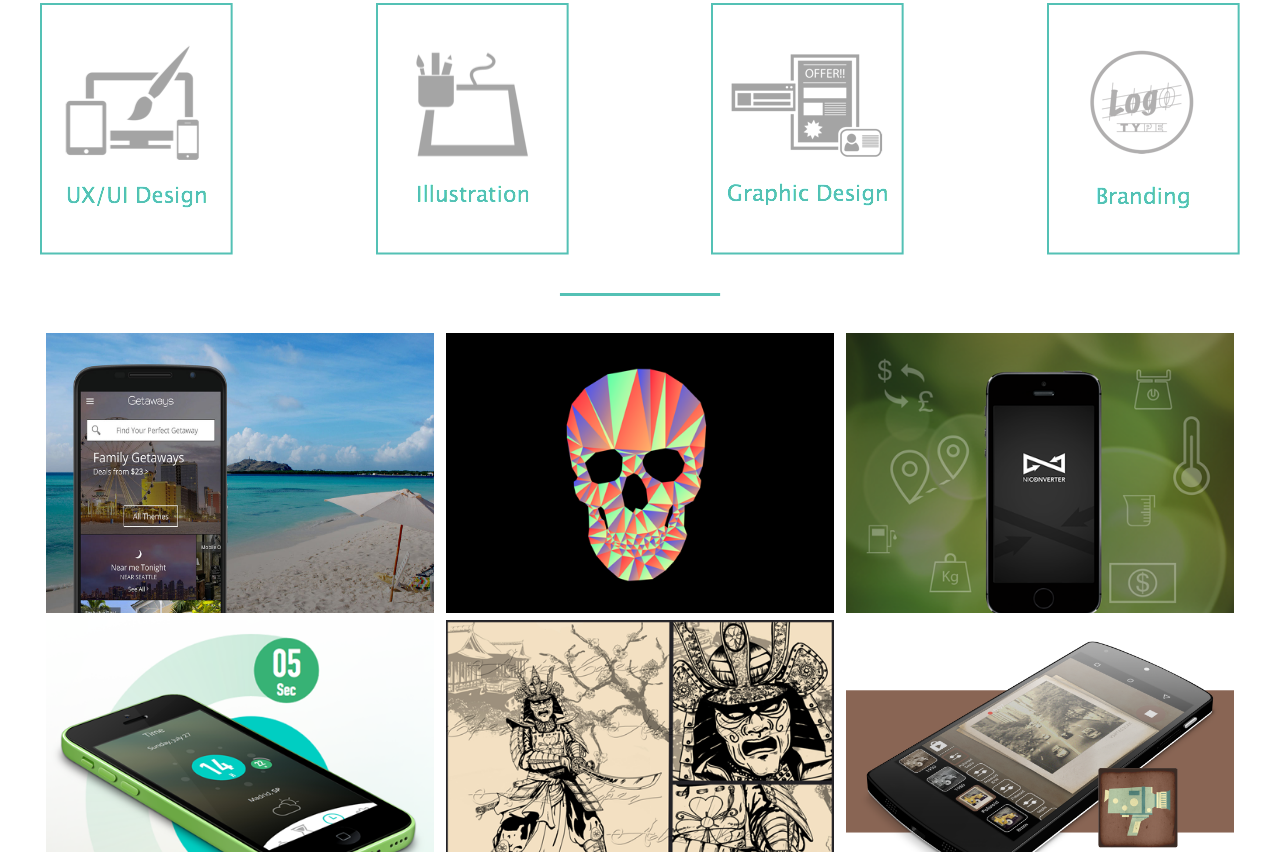
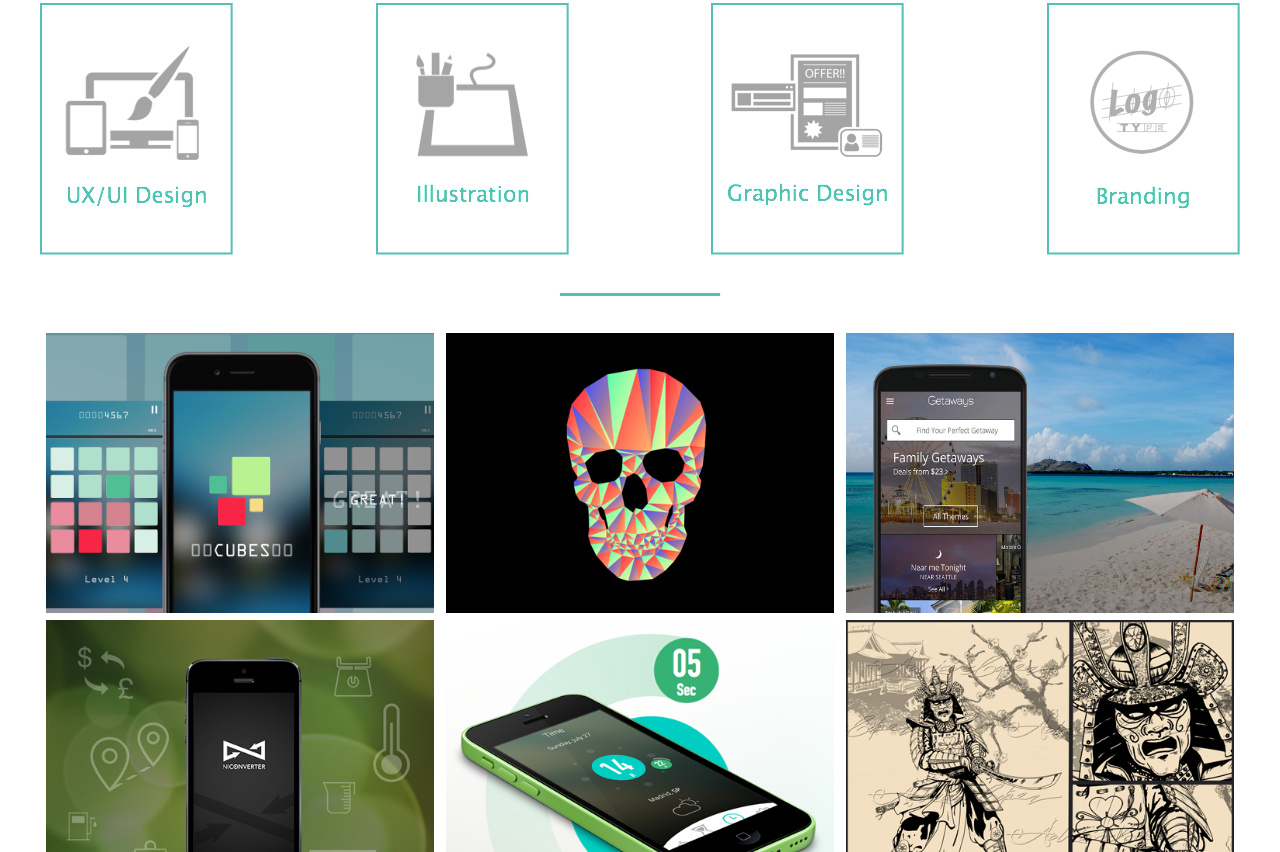
Before and after one commit to Adrisketch/web, a plain HTML site: page index.html in a window 1280 px wide. Shown: the part 432-1284 px from the top of the page. Drawn offline with nearby package versions, Linux system fonts and the light colour scheme.

Commit message:
Upload Cubes

```diff
--- a/index.html
+++ b/index.html
@@ -60,10 +60,10 @@
 
 <div id="grid" class="grid">
 					<figure class="effect-zoe">
-					<img class="gallery" src="images/thumbs/Getaways.png" alt="img14"/>
-                    <a class="gallery" href="images/Getaways.jpg"><img src="images/Getaways.jpg" alt="img14"/></a>
+					<img class="gallery" src="images/thumbs/cubes2.png" alt="img14"/>
+                    <a class="gallery" href="images/cubes.png"><img src="images/cubes.png" alt="img14"/></a>
 					<figcaption>
-						<h2>Groupon Getaways</h2><p>UX UI Design</p>
+						<h2>Cubes Memory</h2><p>UX UI Design</p>
 						<!--<span class="miniicons"><img src="images/twitterlogomini.png"></span>
 						<span class="miniicons"><img src="images/facebooklogomini.png"></span>
 						<span class="miniicons"><img src="images/pinterestlogomini.png"></span>-->
@@ -75,6 +75,18 @@
                     <a class="gallery" href="images/thumbs/skull.png"><img src="images/thumbs/skull.png" alt="img14"/></a>
 					<figcaption>
 						<h2>Skull</h2><p>Illustration</p>
+						<!--<span class="miniicons"><img src="images/twitterlogomini.png"></span>
+						<span class="miniicons"><img src="images/facebooklogomini.png"></span>
+						<span class="miniicons"><img src="images/pinterestlogomini.png"></span>-->
+					</figcaption>
+					</figure>
+
+
+					<figure class="effect-zoe">
+					<img class="gallery" src="images/thumbs/Getaways.png" alt="img14"/>
+                    <a class="gallery" href="images/Getaways.jpg"><img src="images/Getaways.jpg" alt="img14"/></a>
+					<figcaption>
+						<h2>Groupon Getaways</h2><p>UX UI Design</p>
 						<!--<span class="miniicons"><img src="images/twitterlogomini.png"></span>
 						<span class="miniicons"><img src="images/facebooklogomini.png"></span>
 						<span class="miniicons"><img src="images/pinterestlogomini.png"></span>-->
```
Also changed, not shown: images/NewCV.png (added), images/cubes.png (added), images/thumbs/cubes2.png (added), 1 other file.
